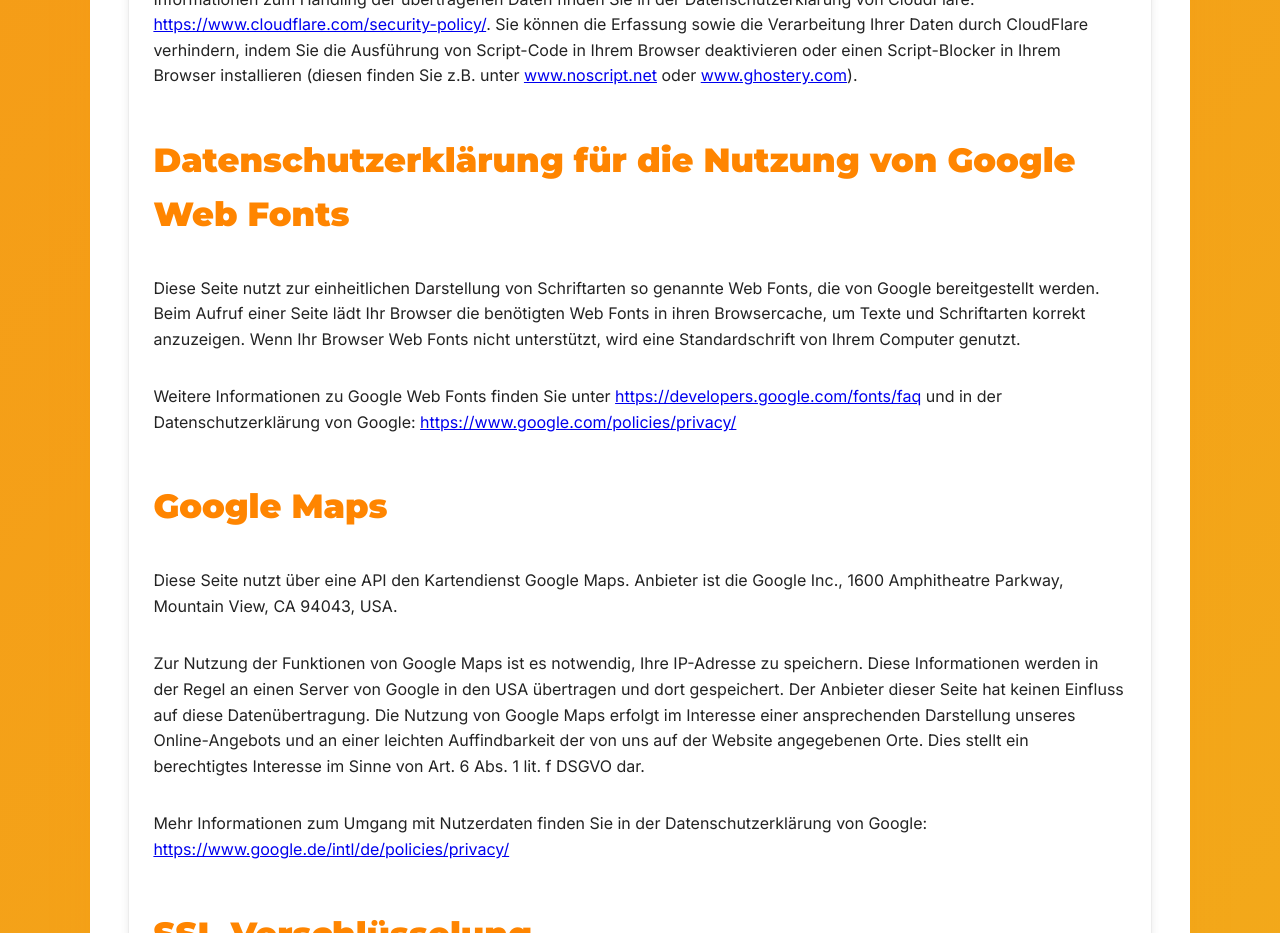
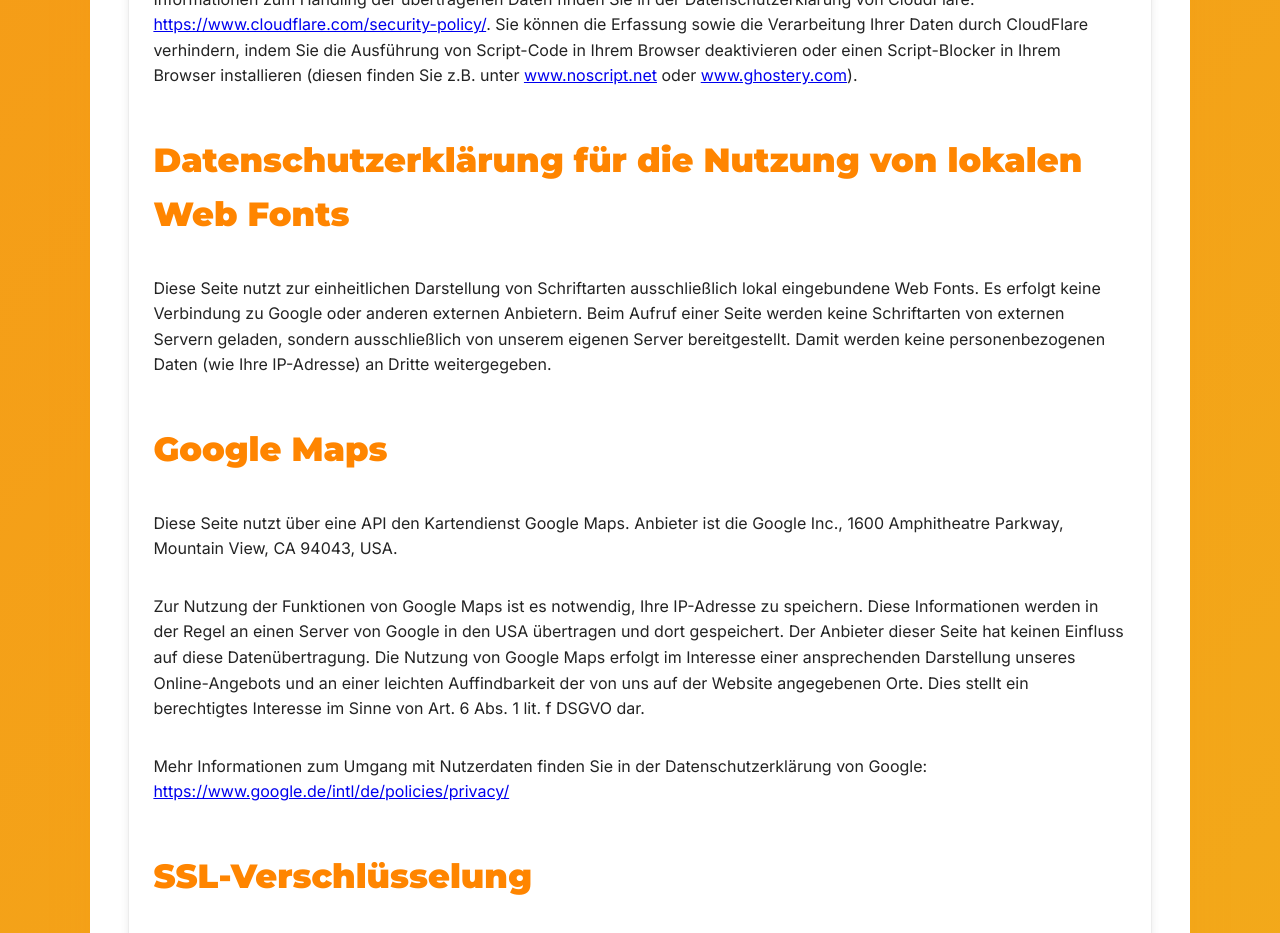
Before and after one commit to deinenacht/nastys-homepage, a plain HTML site: page datenschutz.html in a window 1280 px wide. Shown: the part 1780-2713 px from the top of the page. Drawn offline with Linux system fonts and the light colour scheme.

Commit message:
Refactor code structure for improved readability and maintainability

```diff
--- a/datenschutz.html
+++ b/datenschutz.html
@@ -8,9 +8,6 @@
   <title>Datenschutzerklärung – Nasty's Diele</title>
   <link rel="stylesheet" href="style.css">
   <link rel="icon" type="image/png" href="assets/favicon.png">
-  <link rel="preconnect" href="https://fonts.googleapis.com">
-  <link rel="preconnect" href="https://fonts.gstatic.com" crossorigin>
-  <link href="https://fonts.googleapis.com/css2?family=Inter:wght@400;600;900&family=Montserrat:wght@700;900&display=swap" rel="stylesheet">
 </head>
 <body>
   <header role="banner" aria-label="Hauptnavigation">
@@ -47,8 +44,8 @@
         <h2>Datenschutzerklärung für die Nutzung von CloudFlare</h2>
         <p>Diese Seite nutzt ein Webservice des Unternehmens CloudFlare Inc., 101 Townsend St, 94107 San Francisco (nachfolgend: CloudFlare). Genutzt werden diese Daten, um die volle Funktionalität dieser Webseite zu gewährleisten. In diesem Zusammenhang wird Ihr Browser ggf. personenbezogene Daten an CloudFlare übermitteln. Rechtsgrundlage für die Datenverarbeitung ist Art. 6 Abs.1 lit. f DSGVO. Das berechtigte Interesse besteht in einer fehlerfreien Funktion der Internetseite. CloudFlare hat sich im Rahmen des EU-US-Privacy-Shield-Abkommens selbst zertifiziert (vgl. <a href="https://www.privacyshield.gov/list" target="_blank" rel="noopener">https://www.privacyshield.gov/list</a>). Die Löschung der Daten erfolgt, sobald der Zweck ihrer Erhebung erfüllt wurde. Weitere Informationen zum Handling der übertragenen Daten finden Sie in der Datenschutzerklärung von CloudFlare: <a href="https://www.cloudflare.com/security-policy/" target="_blank" rel="noopener">https://www.cloudflare.com/security-policy/</a>. Sie können die Erfassung sowie die Verarbeitung Ihrer Daten durch CloudFlare verhindern, indem Sie die Ausführung von Script-Code in Ihrem Browser deaktivieren oder einen Script-Blocker in Ihrem Browser installieren (diesen finden Sie z.B. unter <a href="http://www.noscript.net" target="_blank" rel="noopener">www.noscript.net</a> oder <a href="http://www.ghostery.com" target="_blank" rel="noopener">www.ghostery.com</a>).</p>
 
-        <h2>Datenschutzerklärung für die Nutzung von Google Web Fonts</h2>
-        <p>Diese Seite nutzt zur einheitlichen Darstellung von Schriftarten so genannte Web Fonts, die von Google bereitgestellt werden. Beim Aufruf einer Seite lädt Ihr Browser die benötigten Web Fonts in ihren Browsercache, um Texte und Schriftarten korrekt anzuzeigen. Wenn Ihr Browser Web Fonts nicht unterstützt, wird eine Standardschrift von Ihrem Computer genutzt.</p>        <p>Weitere Informationen zu Google Web Fonts finden Sie unter <a href="https://developers.google.com/fonts/faq" target="_blank" rel="noopener">https://developers.google.com/fonts/faq</a> und in der Datenschutzerklärung von Google: <a href="https://www.google.com/policies/privacy/" target="_blank" rel="noopener">https://www.google.com/policies/privacy/</a></p>
+        <h2>Datenschutzerklärung für die Nutzung von lokalen Web Fonts</h2>
+        <p>Diese Seite nutzt zur einheitlichen Darstellung von Schriftarten ausschließlich lokal eingebundene Web Fonts. Es erfolgt keine Verbindung zu Google oder anderen externen Anbietern. Beim Aufruf einer Seite werden keine Schriftarten von externen Servern geladen, sondern ausschließlich von unserem eigenen Server bereitgestellt. Damit werden keine personenbezogenen Daten (wie Ihre IP-Adresse) an Dritte weitergegeben.</p>
 
         <h2>Google Maps</h2>
         <p>Diese Seite nutzt über eine API den Kartendienst Google Maps. Anbieter ist die Google Inc., 1600 Amphitheatre Parkway, Mountain View, CA 94043, USA.</p>
--- a/style.css
+++ b/style.css
@@ -1,3 +1,45 @@
+/* === Local Google Fonts === */
+@font-face {
+  font-family: 'Inter';
+  src: url('fonts/inter-v19-latin-regular.woff2') format('woff2');
+  font-weight: 400;
+  font-style: normal;
+  font-display: swap;
+}
+@font-face {
+  font-family: 'Inter';
+  src: url('fonts/inter-v19-latin-600.woff2') format('woff2');
+  font-weight: 600;
+  font-style: normal;
+  font-display: swap;
+}
+@font-face {
+  font-family: 'Inter';
+  src: url('fonts/inter-v19-latin-900.woff2') format('woff2');
+  font-weight: 900;
+  font-style: normal;
+  font-display: swap;
+}
+@font-face {
+  font-family: 'Montserrat';
+  src: url('fonts/montserrat-v30-latin-700.woff2') format('woff2');
+  font-weight: 700;
+  font-style: normal;
+  font-display: swap;
+}
+@font-face {
+  font-family: 'Montserrat';
+  src: url('fonts/montserrat-v30-latin-900.woff2') format('woff2');
+  font-weight: 900;
+  font-style: normal;
+  font-display: swap;
+}
+/* === End Local Google Fonts === */
+
+html, body {
+  font-family: 'Inter', Arial, sans-serif;
+}
+
 /* Farbvariablen */
 :root {
   --color-primary: #232323;
@@ -18,7 +60,6 @@
 body {
   background: linear-gradient(135deg, #f79415 0%, #f2ac1b 100%);
   color: var(--color-primary);
-  font-family: 'Inter', Arial, sans-serif;
   font-size: 16px;
   line-height: 1.6;
   margin: 0;
```
Also changed, not shown: index.html (+0 -3 lines), fonts/inter-v19-latin-600.woff2 (added), fonts/inter-v19-latin-900.woff2 (added), fonts/inter-v19-latin-regular.woff2 (added), fonts/montserrat-v30-latin-700.woff2 (added), fonts/montserrat-v30-latin-900.woff2 (added), fonts/montserrat-v30-latin-regular.woff2 (added).
